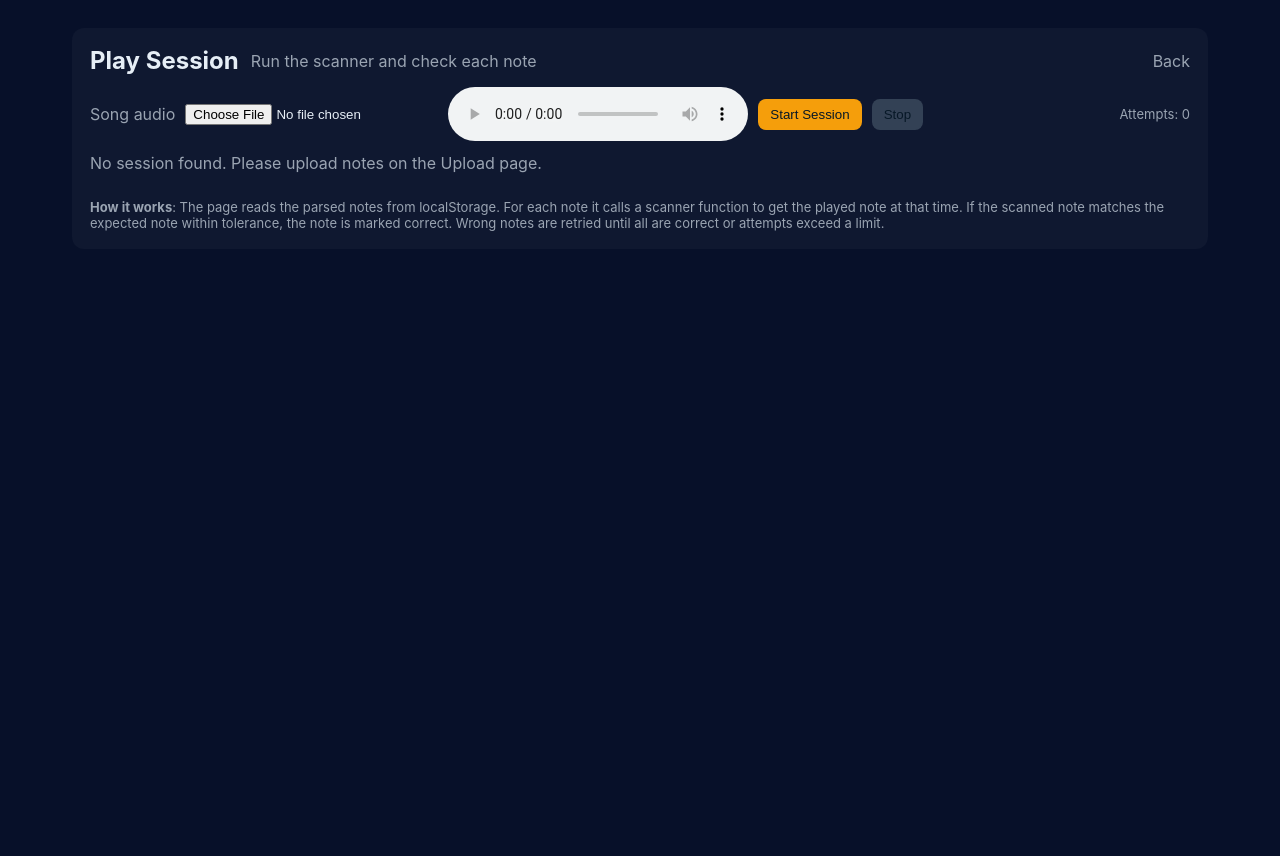
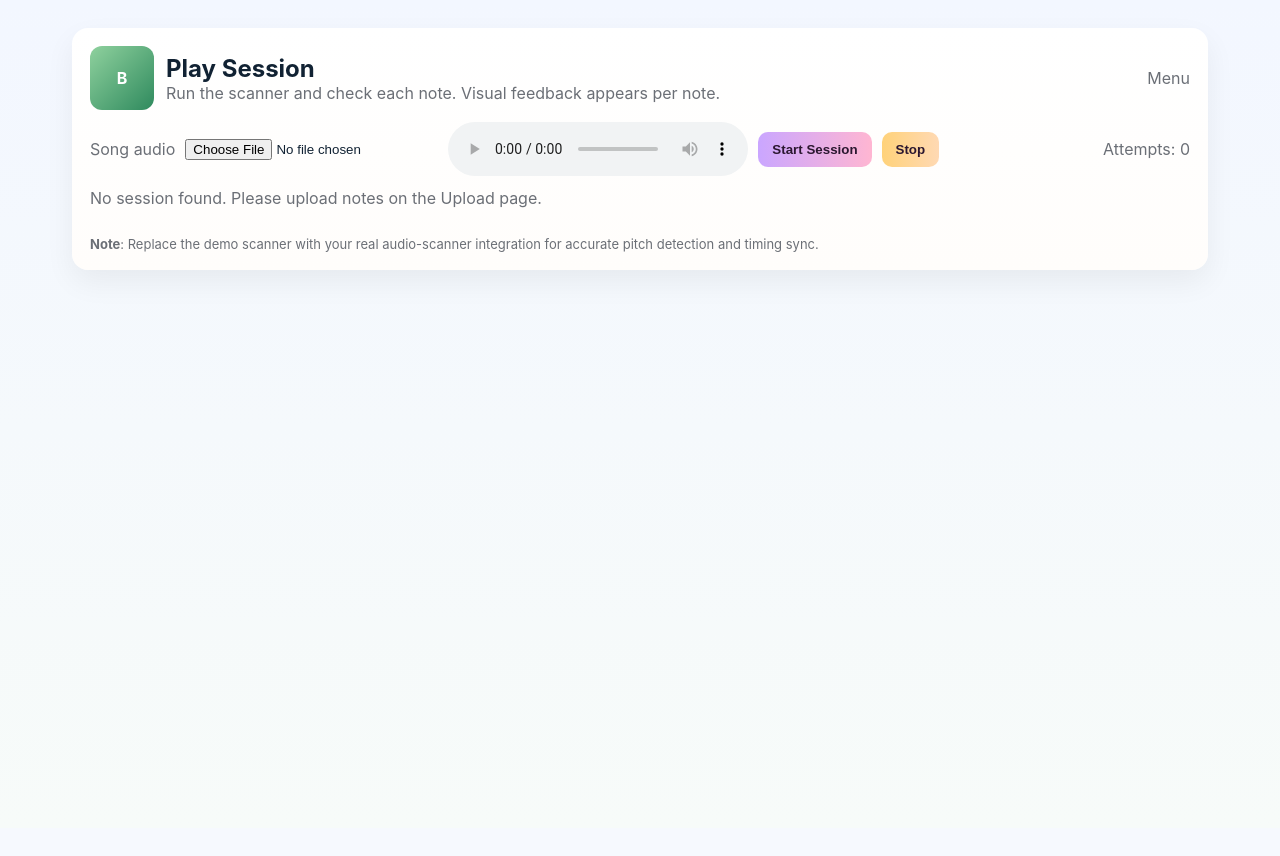
Before and after one commit to ECarty-01/TeamTeddy, a Flask app: page /play in a window 1280 px wide. After the commit the page ends 273 px from the top, so only its background shows below. Run offline with Flask 3, Linux system fonts and the light colour scheme.

Commit message:
Refactor play.html
Updated styles and structure for improved UI and user experience.

```diff
--- a/app/templates/play.html
+++ b/app/templates/play.html
@@ -1,56 +1,64 @@
-<!-- play.html -->
 <!doctype html>
 <html lang="en">
 <head>
 <meta charset="utf-8" />
 <meta name="viewport" content="width=device-width,initial-scale=1" />
-  <title>Music Checker — Play</title>
+<title>Bloom Music Checker — Play</title>
 <style>
-    :root{--bg:#071029;--card:#071827;--accent:#f59e0b;--ok:#16a34a;--bad:#ef4444;--muted:#9aa4b2}
-    body{margin:0;font-family:Inter,system-ui,Segoe UI,Roboto,Arial;background:var(--bg);color:#e6eef6;min-height:100vh;display:flex;align-items:flex-start;justify-content:center;padding:28px}
-    .wrap{width:min(1100px,96%);background:rgba(255,255,255,0.03);padding:18px;border-radius:12px}
+  :root{
+    --bg:#f7fbf9; --muted:#6b6f76;
+    --mint:#8fd19e; --leaf:#2f8a5e; --lavender:#caa6ff; --pink:#ffb6d2; --sun:#ffd27a;
+    --card:linear-gradient(180deg,#ffffff,#fffdfb); --shadow:0 12px 30px rgba(10,12,14,0.06);
+  }
+  html,body{height:100%;margin:0;font-family:Inter,system-ui,Segoe UI,Roboto,Arial;background:linear-gradient(180deg,#f3f7ff,#f7fbf9);color:#123}
+  .wrap{max-width:1100px;margin:28px auto;padding:18px;border-radius:16px;background:var(--card);box-shadow:var(--shadow)}
   header{display:flex;align-items:center;gap:12px}
-    .controls{margin-top:12px;display:flex;gap:10px;align-items:center}
-    .btn{background:var(--accent);color:#071827;padding:8px 12px;border-radius:8px;border:none;cursor:pointer}
   .muted{color:var(--muted)}
-    .notesGrid{display:grid;grid-template-columns:repeat(auto-fill,minmax(120px,1fr));gap:8px;margin-top:14px}
-    .noteCard{background:#021226;padding:10px;border-radius:8px;display:flex;align-items:center;gap:8px}
-    .dot{width:14px;height:14px;border-radius:50%;background:#334155}
-    .dot.ok{background:var(--ok)}
-    .dot.bad{background:var(--bad)}
-    .attempts{font-size:13px;color:var(--muted);margin-left:auto}
+  .controls{display:flex;gap:10px;align-items:center;margin-top:12px;flex-wrap:wrap}
+  .btn{padding:10px 14px;border-radius:10px;border:none;background:linear-gradient(90deg,var(--lavender),var(--pink));color:#2b1730;font-weight:700;cursor:pointer}
+  .btn.secondary{background:linear-gradient(90deg,var(--sun),#ffd9b3)}
+  .notesGrid{display:grid;grid-template-columns:repeat(auto-fill,minmax(140px,1fr));gap:10px;margin-top:14px}
+  .noteCard{background:linear-gradient(180deg,#fff,#fffefc);padding:12px;border-radius:12px;border:1px solid rgba(0,0,0,0.03);display:flex;align-items:center;gap:10px}
+  .dot{width:14px;height:14px;border-radius:50%;background:#e6eef6;border:2px solid rgba(0,0,0,0.04)}
+  .dot.ok{background:var(--leaf)}
+  .dot.bad{background:#ef4444}
+  .status{margin-top:12px;color:var(--muted)}
+  .attempts{margin-left:auto;color:var(--muted)}
+  audio{max-width:420px}
 </style>
 </head>
 <body>
   <main class="wrap">
     <header>
+      <div style="width:64px;height:64px;border-radius:12px;background:linear-gradient(135deg,var(--mint),var(--leaf));display:flex;align-items:center;justify-content:center;color:white;font-weight:700">B</div>
+      <div>
         <h2 style="margin:0">Play Session</h2>
-      <div class="muted">Run the scanner and check each note</div>
-      <a href="index.html" style="margin-left:auto;color:var(--muted);text-decoration:none">Back</a>
+        <div class="muted">Run the scanner and check each note. Visual feedback appears per note.</div>
+      </div>
+      <a style="margin-left:auto;color:var(--muted);text-decoration:none" href="index.html">Menu</a>
     </header>
 
     <section class="controls">
       <label class="muted">Song audio</label>
       <input id="audioFile" type="file" accept="audio/*" />
-      <audio id="audioPlayer" controls style="max-width:420px"></audio>
+      <audio id="audioPlayer" controls></audio>
 
       <button id="start" class="btn">Start Session</button>
-      <button id="stop" class="btn" style="background:#334155">Stop</button>
+      <button id="stop" class="btn secondary">Stop</button>
 
       <div class="attempts" id="attemptInfo">Attempts: 0</div>
     </section>
 
-    <div id="status" style="margin-top:12px;color:var(--muted)">Load a session from Upload or paste notes into localStorage.</div>
+    <div id="status" class="status">Load a session from Upload or paste notes into localStorage.</div>
 
-    <div id="notesArea" class="notesGrid" aria-live="polite" style="margin-top:12px"></div>
+    <div id="notesArea" class="notesGrid" aria-live="polite"></div>
 
     <div style="margin-top:14px;color:var(--muted);font-size:13px">
-      <strong>How it works</strong>: The page reads the parsed notes from localStorage. For each note it calls a scanner function to get the played note at that time. If the scanned note matches the expected note within tolerance, the note is marked correct. Wrong notes are retried until all are correct or attempts exceed a limit.
+      <strong>Note</strong>: Replace the demo scanner with your real audio-scanner integration for accurate pitch detection and timing sync.
     </div>
   </main>
 
 <script>
-    // Load session
   let session = JSON.parse(localStorage.getItem('musicCheckerSession') || 'null');
   const notesArea = document.getElementById('notesArea');
   const status = document.getElementById('status');
@@ -67,7 +75,7 @@
     renderNotes(session.notes);
   }
 
-    audioFile.addEventListener('change', async (e)=>{
+  audioFile.addEventListener('change', (e)=>{
     const f = e.target.files[0];
     if(!f) return;
     audioPlayer.src = URL.createObjectURL(f);
@@ -79,27 +87,18 @@
       const div = document.createElement('div');
       div.className = 'noteCard';
       div.id = `note-${i}`;
-        div.innerHTML = `<div style="flex:1"><strong>${n.note}</strong><div class="muted" style="font-size:13px">t=${n.time}s</div></div><div class="dot" id="dot-${i}" title="status"></div>`;
+      div.innerHTML = `<div style="flex:1"><strong>${n.note}</strong><div style="font-size:13px;color:#6b6f76">t=${n.time}s</div></div><div class="dot" id="dot-${i}" title="status"></div>`;
       notesArea.appendChild(div);
     });
   }
 
-    // Replace this with your real audio scanner integration.
-    // For demo: simulated scanner that returns the expected note with 80% probability,
-    // or a wrong note otherwise. It also supports a "tolerance" check.
-    function getScannedNoteAt(expectedNote, time){
-      // Simulate latency and randomness
-      const rand = Math.random();
-      if(rand < 0.8) return expectedNote; // correct
-      // return a wrong note (shifted)
-      const notes = ['C3','D3','E3','F3','G3','A3','B3','C4','D4','E4','F4','G4','A4','B4','C5'];
+  // Demo scanner: returns expected note 80% of the time
+  function getScannedNoteAt(expectedNote){
+    if(Math.random() < 0.8) return expectedNote;
+    const notes = ['C3','D3','E3','F3','G3','A3','B3','C4','D4','E4','F4','G4','A4','B4'];
     return notes[Math.floor(Math.random()*notes.length)];
   }
-
-    // Simple equality check; replace with pitch tolerance logic if needed.
-    function isMatch(expected, scanned){
-      return expected.toLowerCase() === scanned.toLowerCase();
-    }
+  function isMatch(expected, scanned){ return expected.toLowerCase() === scanned.toLowerCase(); }
 
   let running = false;
   let attempts = 0;
@@ -112,10 +111,7 @@
     attempts = 0;
     attemptInfo.textContent = `Attempts: ${attempts}`;
     status.textContent = 'Session running...';
-      // Optionally start audio playback in sync
-      if(audioPlayer.src){
-        try{ await audioPlayer.play(); }catch(e){}
-      }
+    if(audioPlayer.src){ try{ await audioPlayer.play(); }catch(e){} }
     await runSession(session.notes);
   });
 
@@ -126,24 +122,18 @@
   });
 
   async function runSession(notes){
-      // Track per-note state
     const state = notes.map(n=>({ok:false, tries:0}));
     let remaining = notes.length;
-      // Loop until all ok or attempts exhausted
     while(running && remaining>0){
       for(let i=0;i<notes.length;i++){
         if(!running) break;
-          const n = notes[i];
         if(state[i].ok) continue;
-          // simulate waiting until note time; in a real app you'd sync to audio time
-          // For demo we wait a short interval
         await sleep(250);
         state[i].tries++;
         attempts++;
         attemptInfo.textContent = `Attempts: ${attempts}`;
-          // call scanner
-          const scanned = getScannedNoteAt(n.note, n.time);
-          const match = isMatch(n.note, scanned);
+        const scanned = getScannedNoteAt(notes[i].note);
+        const match = isMatch(notes[i].note, scanned);
         const dot = document.getElementById(`dot-${i}`);
         if(match){
           state[i].ok = true;
@@ -153,30 +143,25 @@
         } else {
           dot.className = 'dot bad';
           dot.title = `Wrong (saw ${scanned}) — try ${state[i].tries}/${maxAttemptsPerNote}`;
-            // if exceeded tries, mark as final wrong and continue
           if(state[i].tries >= maxAttemptsPerNote){
+            // finalize as wrong to avoid infinite loop
             state[i].ok = false;
-              // leave as bad and reduce remaining to avoid infinite loop
             remaining--;
           }
         }
       }
-        // small pause between passes
       await sleep(300);
     }
 
     running = false;
-      // compute score
     const correct = state.filter(s=>s.ok).length;
     const total = state.length;
     const pct = Math.round((correct/total)*100);
     status.textContent = `Session complete. ${correct}/${total} correct (${pct}%).`;
-      // save results to localStorage for Results page
     localStorage.setItem('musicCheckerResults', JSON.stringify({
       total, correct, pct, perNote: state.map((s,i)=>({note: notes[i].note, ok: s.ok, tries: s.tries}))
     }));
-      // navigate to results automatically
-      setTimeout(()=> window.location.href = 'results.html', 900);
+    setTimeout(()=> location.href='results.html', 900);
   }
 
   function sleep(ms){ return new Promise(r=>setTimeout(r, ms)); }
```
Lines whose indentation alone changed are shown as unchanged.
